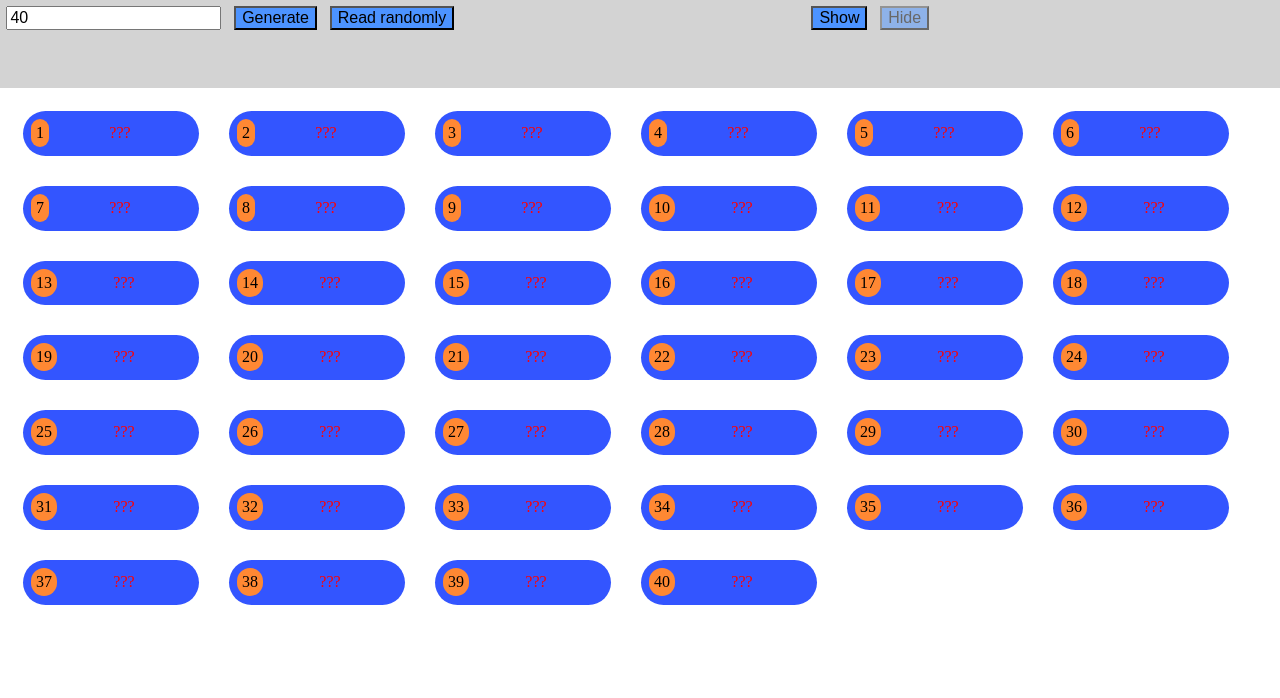
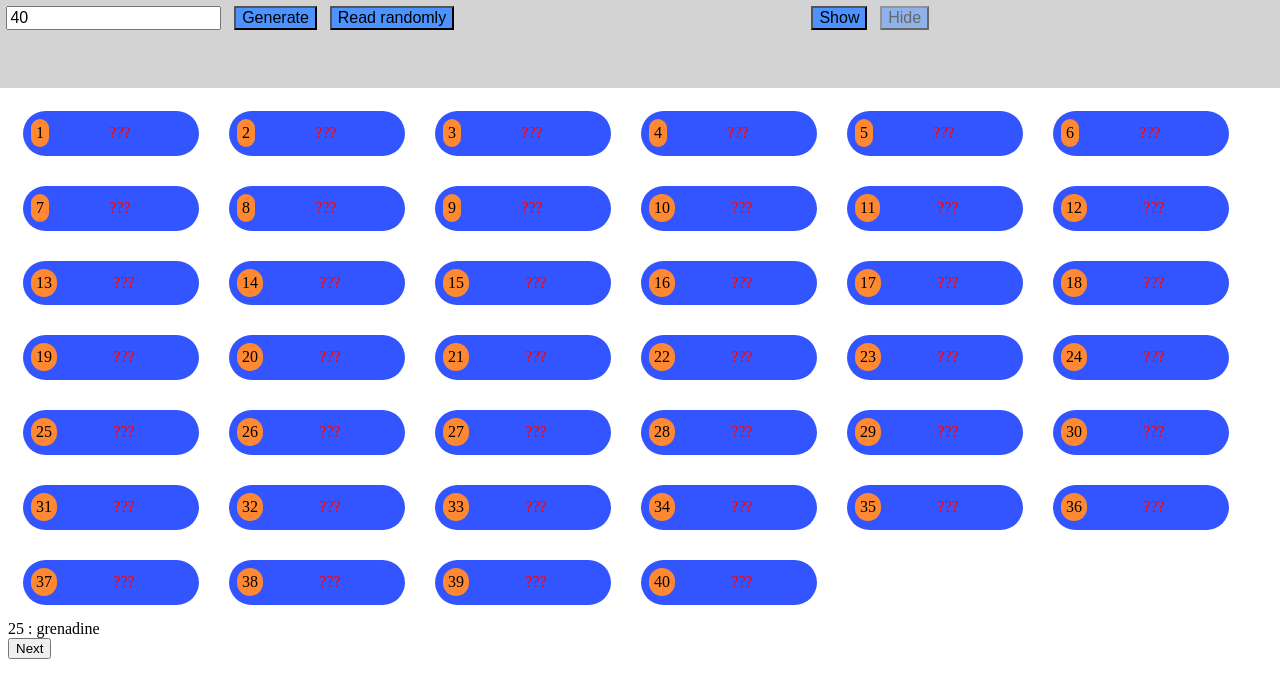
Before and after one commit to androlet/table-memory, an Angular app: page / in a window 1280 px wide. Both pictures are taken after a click on the button "Read randomly". Shown: the top 698 px of the page. Built offline with nearby package versions, Linux system fonts and the light colour scheme.

Commit message:
add random reader

```diff
--- a/src/app/components/lists-manager/lists-manager.component.html
+++ b/src/app/components/lists-manager/lists-manager.component.html
@@ -2,7 +2,7 @@
   <section class="control-list">
     <input type="number" [(ngModel)]="numberElements" placeholder="Size of list"/>
     <button (click)="loadElements()">Generate</button>
-    <button (click)="loadElements()">Read randomly</button>
+    <button (click)="startReading()">Read randomly</button>
   </section>
   <section class="control-display-list">
     <button [ngClass]="{isDisable: hasAllElementsDisplayed()}" (click)="displayElements()">Show</button>
@@ -12,3 +12,6 @@
 <section class="content">
       <app-element *ngFor="let element of getElements()" [element]="element"></app-element>
 </section>
+<section *ngIf="isReaderDisplayed()">
+  <app-random-reader [elements]="getElementsRead()"></app-random-reader>
+</section>
--- a/src/app/components/lists-manager/lists-manager.component.ts
+++ b/src/app/components/lists-manager/lists-manager.component.ts
@@ -10,6 +10,8 @@ import {Element} from '../../models/element';
 export class ListsManagerComponent implements OnInit {
 
   private elements: Element[];
+
+  private elementsRead: Element[] = [];
 
   numberElements: number;
 
@@ -31,11 +33,11 @@ export class ListsManagerComponent implements OnInit {
   }
 
   hideElements(): void {
-    this.elements.forEach(element => element.isVisible = false);
+    this.elements.forEach(element => element.hide());
   }
 
   displayElements(): void {
-    this.elements.forEach(element => element.isVisible = true);
+    this.elements.forEach(element => element.display());
   }
 
   hasAllElementsDisplayed() {
@@ -45,4 +47,16 @@ export class ListsManagerComponent implements OnInit {
   hasAllElementsHidden() {
     return this.elements.every(element => !element.isVisible);
   }
+
+  isReaderDisplayed(): boolean {
+    return this.elementsRead.length > 0;
+  }
+
+  startReading(): void {
+    this.elementsRead = JSON.parse(JSON.stringify(this.elements));
+  }
+
+  getElementsRead(): Element[] {
+    return this.elementsRead;
+  }
 }
--- /dev/null
+++ b/src/app/components/random-reader/random-reader.component.html
@@ -0,0 +1,4 @@
+<div>
+  <div>{{getCurrentElementNumber()}} : {{getCurrentElementLabel()}}</div>
+  <button (click)="readNextRandomElement()">Next</button>
+</div>
--- /dev/null
+++ b/src/app/components/random-reader/random-reader.component.ts
@@ -0,0 +1,38 @@
+import {Component, Input, OnInit} from '@angular/core';
+import {RandomService} from '../../services/random.service';
+import {Element} from '../../models/element';
+
+@Component({
+  selector: 'app-random-reader',
+  templateUrl: './random-reader.component.html',
+  styleUrls: ['./random-reader.component.css']
+})
+export class RandomReaderComponent implements OnInit {
+
+  @Input('elements') private elementsRead: Element[];
+
+  private indexElement: number;
+
+  constructor(private randomService: RandomService) { }
+
+  ngOnInit() {
+    this.readRandomElement();
+  }
+
+  getCurrentElementNumber(): number {
+    return this.elementsRead[this.indexElement].number;
+  }
+
+  getCurrentElementLabel(): string {
+    return this.elementsRead[this.indexElement].label;
+  }
+
+  readNextRandomElement(): void {
+    this.elementsRead.splice(this.indexElement, 1);
+    this.readRandomElement();
+  }
+
+  private readRandomElement(): void {
+    this.indexElement = this.randomService.getRandomNumber(this.elementsRead.length);
+  }
+}
--- a/src/app/models/element.ts
+++ b/src/app/models/element.ts
@@ -1,11 +1,21 @@
 export class Element {
 
+  number: number;
   label: string;
   answer: string;
   isVisible: boolean;
 
-  constructor(label: string, isVisible: boolean) {
+  constructor(number: number, label: string, isVisible: boolean) {
+    this.number = number;
     this.label = label;
     this.isVisible = isVisible;
   }
+
+  display(): void {
+    this.isVisible = true;
+  }
+
+  hide(): void {
+    this.isVisible = false;
+  }
 }
--- a/src/app/services/element.service.ts
+++ b/src/app/services/element.service.ts
@@ -1,28 +1,27 @@
 import { Injectable } from '@angular/core';
 import {Element} from '../models/element';
 import {OBJECTS} from '../data/objects';
+import {RandomService} from './random.service';
 
 @Injectable()
 export class ElementService {
 
   private objects: string[] = OBJECTS;
 
-  constructor() {}
+  constructor(private randomService: RandomService) {}
 
   private getRandomObject(): string {
-    return this.objects[Math.floor(Math.random() * this.objects.length)];
+    return this.objects[this.randomService.getRandomNumber(this.objects.length)];
   }
 
   getElementsStore(numberOfElements): Element[] {
     const listOfElements: Element[] = [];
     const addedObjects = {};
-    let counter = 0;
-    while (counter < numberOfElements) {
+    while (listOfElements.length < numberOfElements) {
       const selectedObject = this.getRandomObject();
       if (!addedObjects[selectedObject]) {
         addedObjects[selectedObject] = true;
-        listOfElements.push(new Element(selectedObject, false));
-        counter++;
+        listOfElements.push(new Element((listOfElements.length) + 1, selectedObject, false));
       }
     }
 
--- /dev/null
+++ b/src/app/services/random.service.ts
@@ -0,0 +1,12 @@
+import { Injectable } from '@angular/core';
+
+@Injectable()
+export class RandomService {
+
+  constructor() { }
+
+  getRandomNumber(max: number): number {
+    return Math.floor(Math.random() * max);
+  }
+
+}
```
Also changed, not shown: src/app/app.module.ts (+5 -2 lines), src/app/components/random-reader/random-reader.component.css (added), 2 other files (tests, documents, lock files or other folders).
